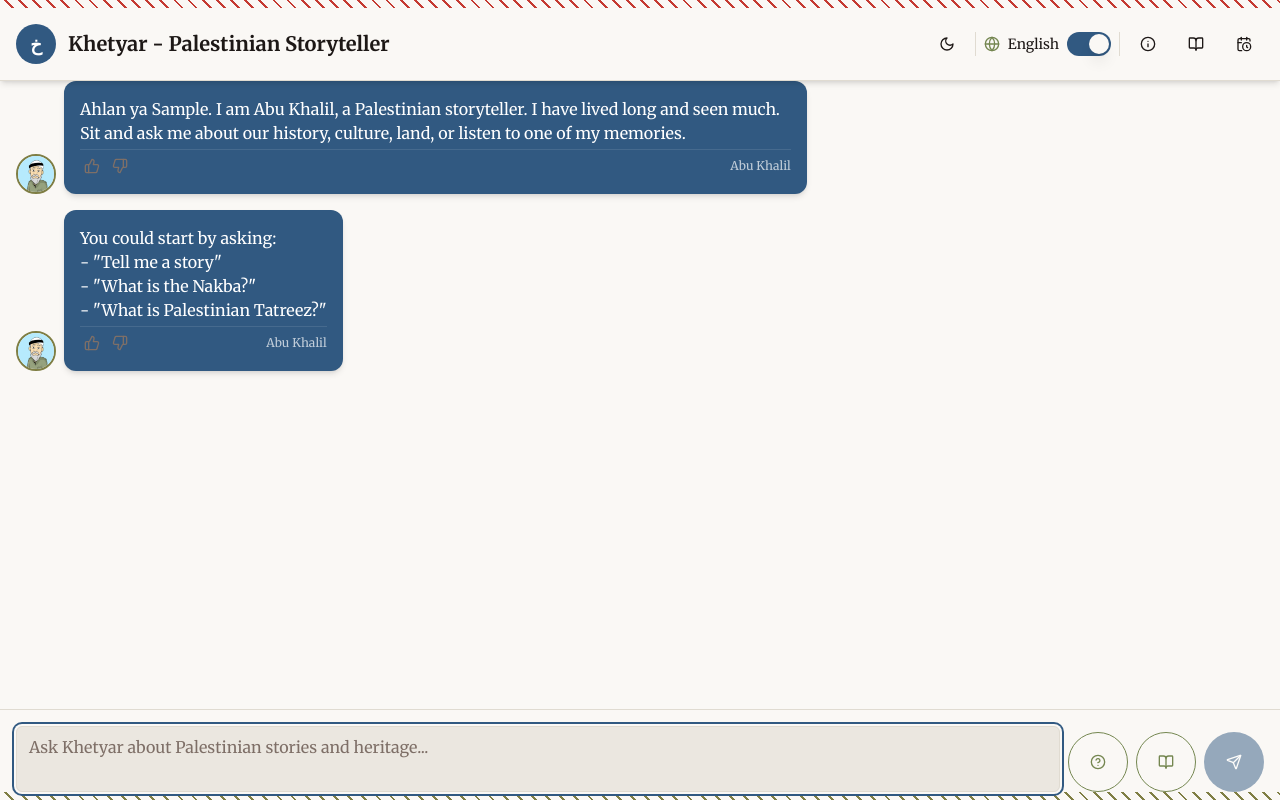
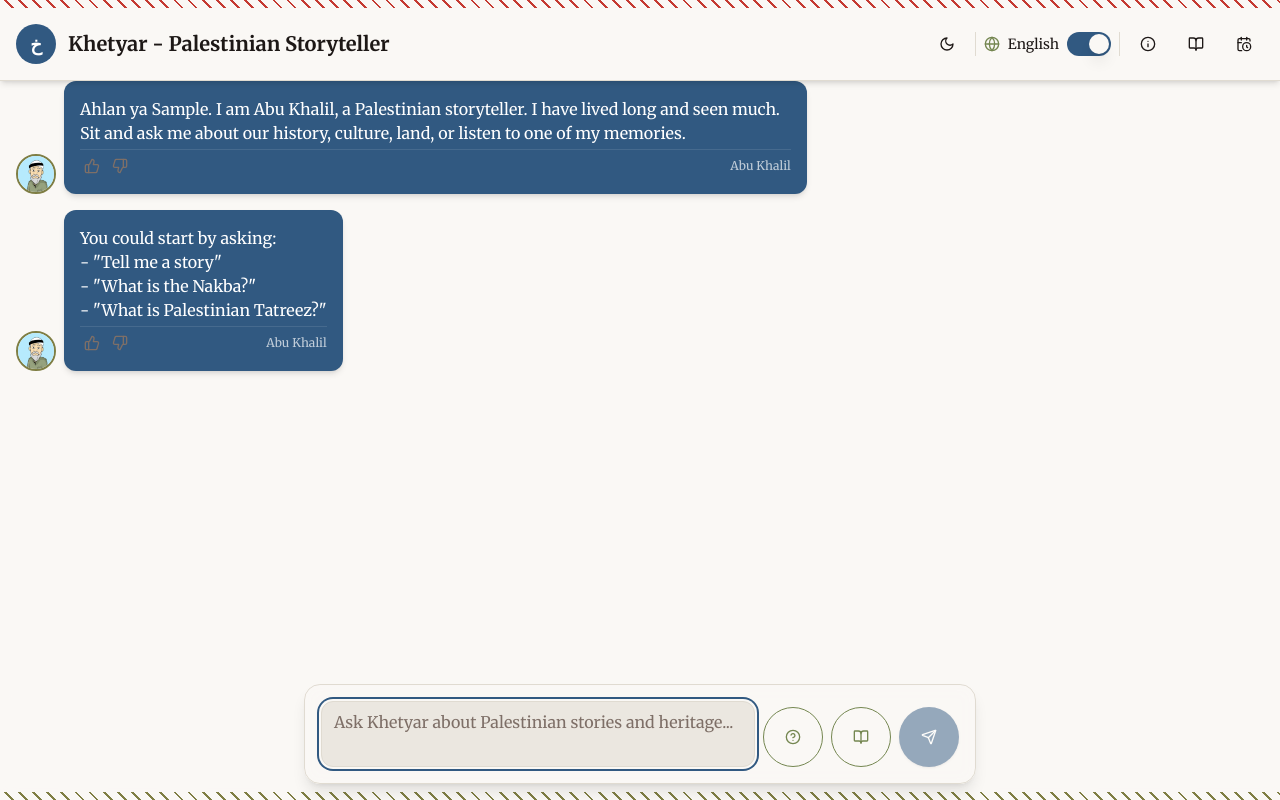
Before and after one commit to Zaidroid/khetyar, a React (Vite) app: page / in a window 1280 px wide. Both pictures are taken after typing "Sample" into the empty fields and a click on the button "Confirm". Built offline with nearby package versions, Linux system fonts and the light colour scheme.

Commit message:
Update ChatInput.tsx

```diff
--- a/src/components/ChatInput.tsx
+++ b/src/components/ChatInput.tsx
@@ -63,8 +63,19 @@ const ChatInput = ({ onSendMessage, language, isLoading, onStoryRequested }: Cha
     : "Ask Khetyar about Palestinian stories and heritage...";
 
   return (
-    <form onSubmit={handleSubmit} className="p-2 sm:p-4 border-t border-border bg-background sticky bottom-0 z-10 w-full chat-input-container" style={{ paddingBottom: 'env(safe-area-inset-bottom)' }}>
-      <div className="flex gap-2 items-end">
+    <form
+      onSubmit={handleSubmit}
+      className="sticky bottom-0 z-20 w-full flex justify-center bg-transparent"
+      style={{ paddingBottom: 'env(safe-area-inset-bottom)' }}
+    >
+      <div
+        className={cn(
+          "w-full max-w-2xl mx-auto flex gap-2 items-end p-2 sm:p-4",
+          "rounded-2xl shadow-lg border border-border bg-background/95 backdrop-blur supports-[backdrop-filter]:bg-background/80",
+          "transition-all",
+          "mb-2"
+        )}
+      >
         <Textarea
           ref={textareaRef}
           value={message}
@@ -72,7 +83,7 @@ const ChatInput = ({ onSendMessage, language, isLoading, onStoryRequested }: Cha
           onKeyDown={handleKeyDown}
           placeholder={placeholder}
           className={cn(
-            "min-h-[50px] sm:min-h-[60px] max-h-[120px] sm:max-h-[180px] resize-none text-sm sm:text-base bg-input text-foreground border-border focus-visible:ring-ring", // Use theme colors
+            "min-h-[50px] sm:min-h-[60px] max-h-[120px] sm:max-h-[180px] resize-none text-sm sm:text-base bg-input text-foreground border-border focus-visible:ring-ring rounded-xl shadow-none",
             language === "arabic" ? "direction-rtl font-arabic" : "direction-ltr font-english"
           )}
           disabled={isLoading}
@@ -93,7 +104,7 @@ const ChatInput = ({ onSendMessage, language, isLoading, onStoryRequested }: Cha
           type="button"
           variant="outline"
           size="icon"
-          className="h-[50px] w-[50px] sm:h-[60px] sm:w-[60px] rounded-full flex-shrink-0 border-secondary text-secondary hover:bg-secondary/10 focus-visible:outline-none focus-visible:ring-2 focus-visible:ring-ring focus-visible:ring-offset-2" // Use secondary theme color + focus ring
+          className="h-[50px] w-[50px] sm:h-[60px] sm:w-[60px] rounded-full flex-shrink-0 border-secondary text-secondary hover:bg-secondary/10 focus-visible:outline-none focus-visible:ring-2 focus-visible:ring-ring focus-visible:ring-offset-2 bg-background"
           onClick={handleQuizRequest}
           disabled={isLoading}
           aria-label={language === "arabic" ? "اطلب اختباراً" : "Request a quiz"}
@@ -105,7 +116,7 @@ const ChatInput = ({ onSendMessage, language, isLoading, onStoryRequested }: Cha
           type="button"
           variant="outline"
           size="icon"
-          className="h-[50px] w-[50px] sm:h-[60px] sm:w-[60px] rounded-full flex-shrink-0 border-secondary text-secondary hover:bg-secondary/10 focus-visible:outline-none focus-visible:ring-2 focus-visible:ring-ring focus-visible:ring-offset-2" // Use secondary theme color + focus ring
+          className="h-[50px] w-[50px] sm:h-[60px] sm:w-[60px] rounded-full flex-shrink-0 border-secondary text-secondary hover:bg-secondary/10 focus-visible:outline-none focus-visible:ring-2 focus-visible:ring-ring focus-visible:ring-offset-2 bg-background"
           onClick={handleStoryRequest}
           disabled={isLoading}
           aria-label={language === "arabic" ? "اطلب قصة" : "Request a story"}
@@ -116,7 +127,7 @@ const ChatInput = ({ onSendMessage, language, isLoading, onStoryRequested }: Cha
         <Button
           type="submit"
           size="icon"
-          className="bg-primary hover:bg-primary/90 text-primary-foreground h-[50px] w-[50px] sm:h-[60px] sm:w-[60px] rounded-full flex-shrink-0 focus-visible:outline-none focus-visible:ring-2 focus-visible:ring-ring focus-visible:ring-offset-2" // Use primary theme color + focus ring
+          className="bg-primary hover:bg-primary/90 text-primary-foreground h-[50px] w-[50px] sm:h-[60px] sm:w-[60px] rounded-full flex-shrink-0 focus-visible:outline-none focus-visible:ring-2 focus-visible:ring-ring focus-visible:ring-offset-2 shadow"
           disabled={!message.trim() || isLoading}
           aria-label={language === "arabic" ? "إرسال" : "Send"}
         >
```
